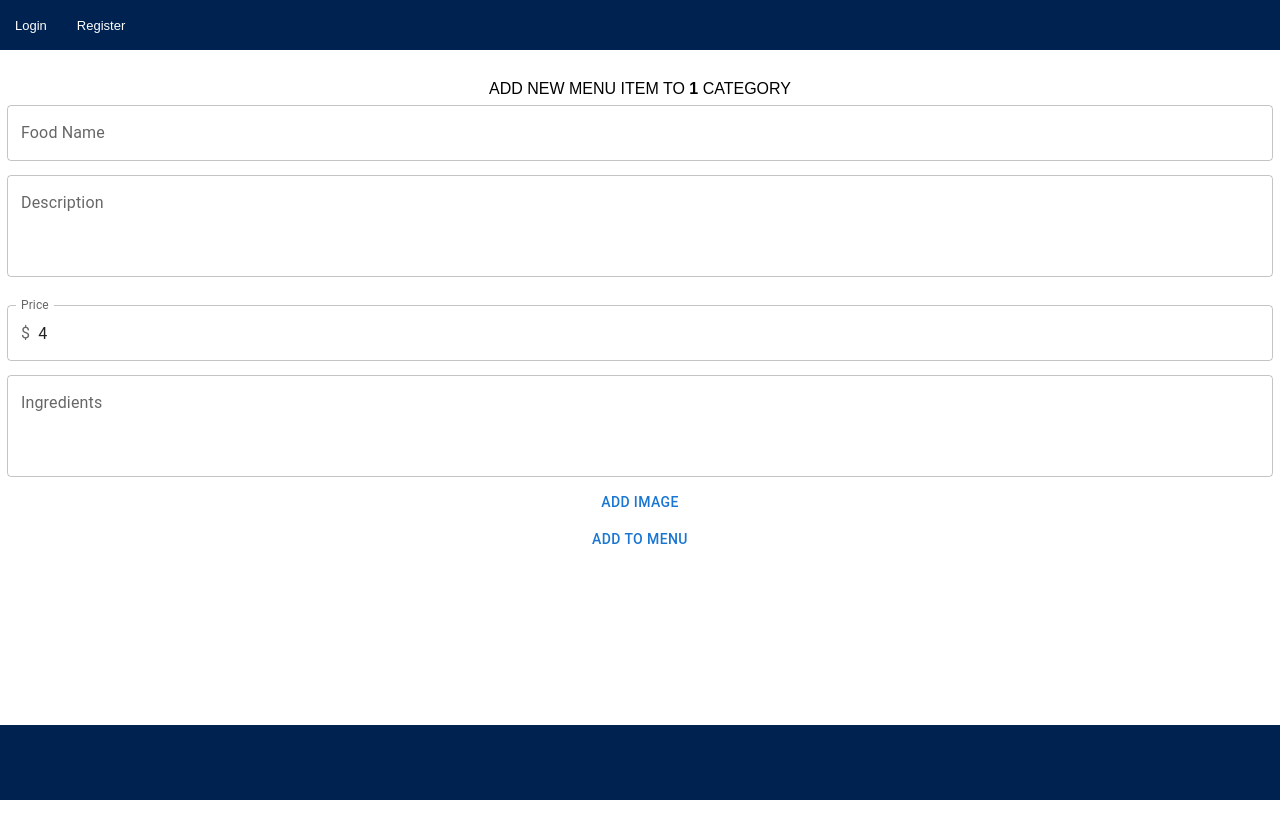
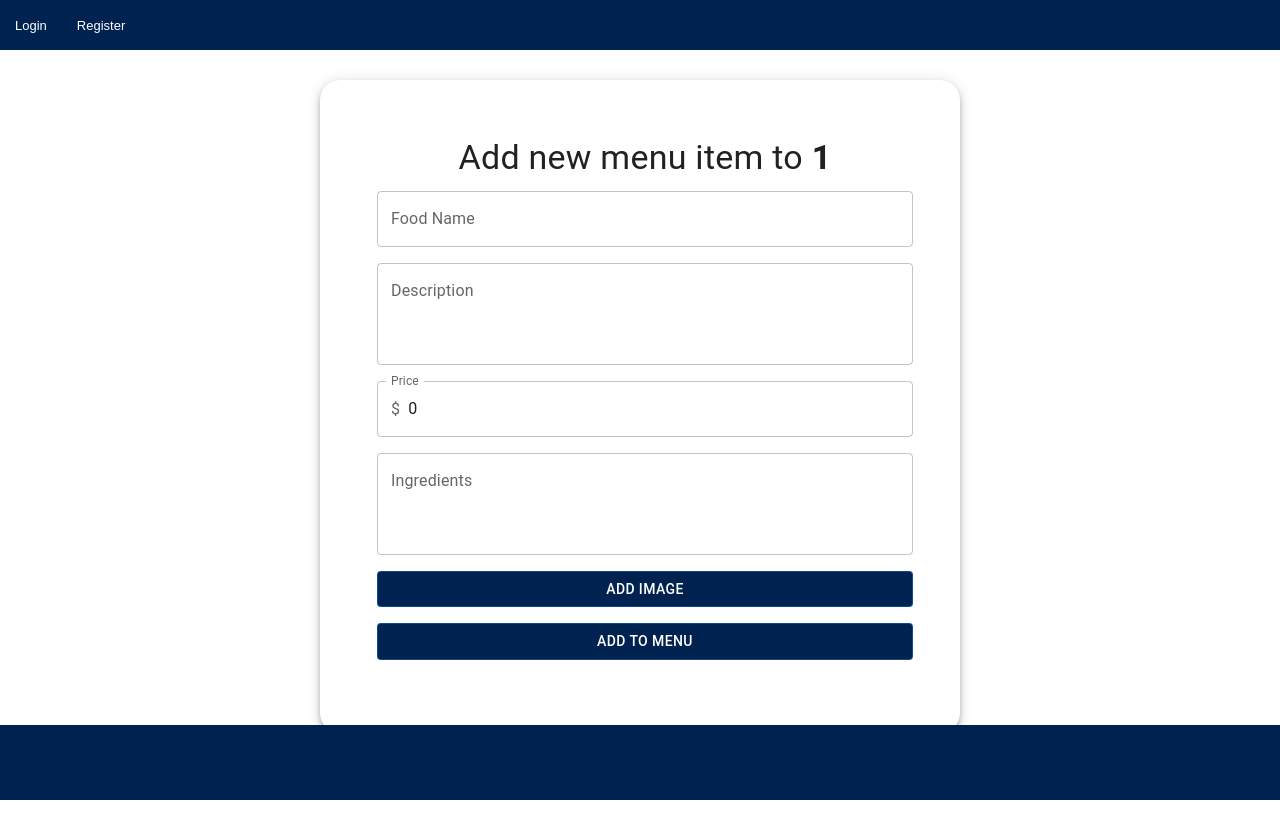
Before and after one commit to JStarL/capstone-project, a React (Create React App) app in the folder frontend/my-app/: page /manager/addnewmenuitem/1/1/1 in a window 1280 px wide. Built offline with nearby package versions, Linux system fonts and the light colour scheme.

Commit message:
Fix styling for new menu item apge

```diff
--- a/frontend/my-app/src/components/NewMenuItem.jsx
+++ b/frontend/my-app/src/components/NewMenuItem.jsx
@@ -1,7 +1,7 @@
 import React from 'react';
 import '../App.css';
 import { useParams, useNavigate } from 'react-router-dom';
-import { Button, TextField, Input, Typography } from '@mui/material';
+import { Button, TextField, Input, Typography, Paper } from '@mui/material';
 import { fileToDataUrl } from './helperFunctions'
 import MenuItem from '@mui/material/MenuItem';
 import OutlinedInput from '@mui/material/OutlinedInput';
@@ -9,12 +9,13 @@ import FormControl from '@mui/material/FormControl';
 import InputAdornment from '@mui/material/InputAdornment';
 import InputLabel from '@mui/material/InputLabel';
 import makeRequest from '../makeRequest';
+import { StyledButton } from '../pages/CustomerOrStaff';
 
-function NewMenuItem () {
+function NewMenuItem(props) {
   const [foodName, setFoodName] = React.useState('')
   const [description, setDescription] = React.useState('')
   const [ingredients, setIngredients] = React.useState('')
-  const [price, setPrice] = React.useState(4)
+  const [price, setPrice] = React.useState(0)
   const [image, setImage] = React.useState('');
   const [imageName, setImageName] = React.useState('')
 
@@ -49,48 +50,46 @@ function NewMenuItem () {
 
   // image
 
-  async function handleFileSelect (event) {
+  async function handleFileSelect(event) {
     setImageName(event.target.files[0].name)
     const thumbnailUrl = await fileToDataUrl(event.target.files[0])
     setImage(thumbnailUrl);
   }
   return <>
-  <div className='new-item-div'>
-    <div className='div-section'>
-        <TextField className='long input' id='outlined-basic' label='Food Name' variant='outlined' value={foodName} onChange={e => setFoodName(e.target.value)}></TextField>
-    </div>
-    <div className='div-section'>
-        <TextField className='long input' id='outlined-basic' label='Description' variant='outlined' rows={3} multiline={true} value={description} onChange={e => setDescription(e.target.value)}></TextField>
-    </div>
-    <div className='div-section'>
-      </div>
-        <div className='div-section'><FormControl className='long input'>
+    <div className='login-page'>
+      <Paper sx={{ p: 4, borderRadius: '20px', width: '50%' }} elevation={5}>
+        <form className='login-form'>
+          <Typography className='h4' variant="h4" gutterBottom>Add new menu item to <b>{props.categoryName}</b></Typography>
+          <TextField sx={{ mb: 2 }} className='long input' label='Food Name' variant='outlined' value={foodName} onChange={e => setFoodName(e.target.value)}></TextField>
+          <TextField sx={{ mb: 2 }} className='long input' label='Description' variant='outlined' rows={3} multiline={true} value={description} onChange={e => setDescription(e.target.value)}></TextField>
+          <FormControl className='long input'>
             <InputLabel htmlFor="outlined-adornment-amount">Price</InputLabel>
             <OutlinedInput
+              sx={{ mb: 2 }}
               startAdornment={<InputAdornment position="start">$</InputAdornment>}
               label="Price"
               value={price}
               onChange={e => setPrice(e.target.value)}
               type='number'
             />
-        </FormControl></div>
-    <div className='div-section'>
-        <TextField className='long input' id='outlined-basic' label='Ingredients' variant='outlined' rows={3} multiline={true} value={ingredients} onChange={e => setIngredients(e.target.value)}></TextField>
-    </div>
+          </FormControl>
+          <TextField sx={{ mb: 2 }} className='long input' id='outlined-basic' label='Ingredients' variant='outlined' rows={3} multiline={true} value={ingredients} onChange={e => setIngredients(e.target.value)}></TextField>
           {image
             ? <div className='image'><img style={{ height: '300px', width: '300px' }} src={image}></img></div>
             : <div></div>}
           <div>
             <label htmlFor="upload-photo">
-      <Button color="primary" aria-label="upload picture" component="label">Add Image
+              <StyledButton sx={{ mb: 2 }} variant='outlined' aria-label="upload picture" component="label">Add Image
                 <Input style={{ display: 'none' }} accept='image/png, image/jpeg'
                   type="file"
                   onChange={handleFileSelect}
                 />
-      </Button>
+              </StyledButton>
               <div><Typography variant='overline' sx={{ fontSize: '10px' }}>{imageName}</Typography></div>
             </label></div>
-    <Button onClick={addMenuItem}>ADD TO MENU</Button>
+          <StyledButton sx={{ mb: 2 }} variant='outlined' onClick={addMenuItem}>ADD TO MENU</StyledButton>
+        </form>
+      </Paper>
     </div>
   </>
 }
--- a/frontend/my-app/src/pages/NewMenuItemPage.jsx
+++ b/frontend/my-app/src/pages/NewMenuItemPage.jsx
@@ -6,8 +6,8 @@ import { useParams } from 'react-router-dom';
 function NewMenuItemPage () {
   const params = useParams()
   const categoryName = params.categoryName
-  return <>ADD NEW MENU ITEM TO <b>{categoryName}</b> CATEGORY
-    <NewMenuItem />
+  return <>
+    <NewMenuItem categoryName={categoryName}/>
   </>
 }
 
```
Lines whose indentation alone changed are shown as unchanged.
